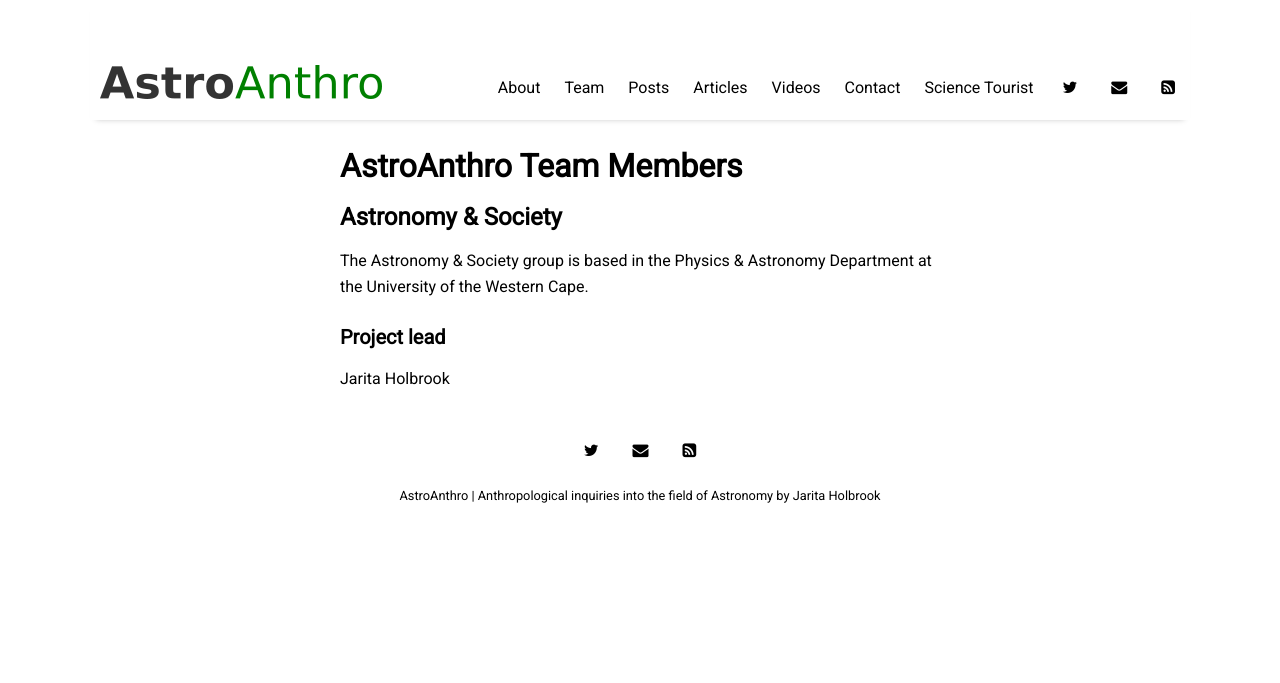
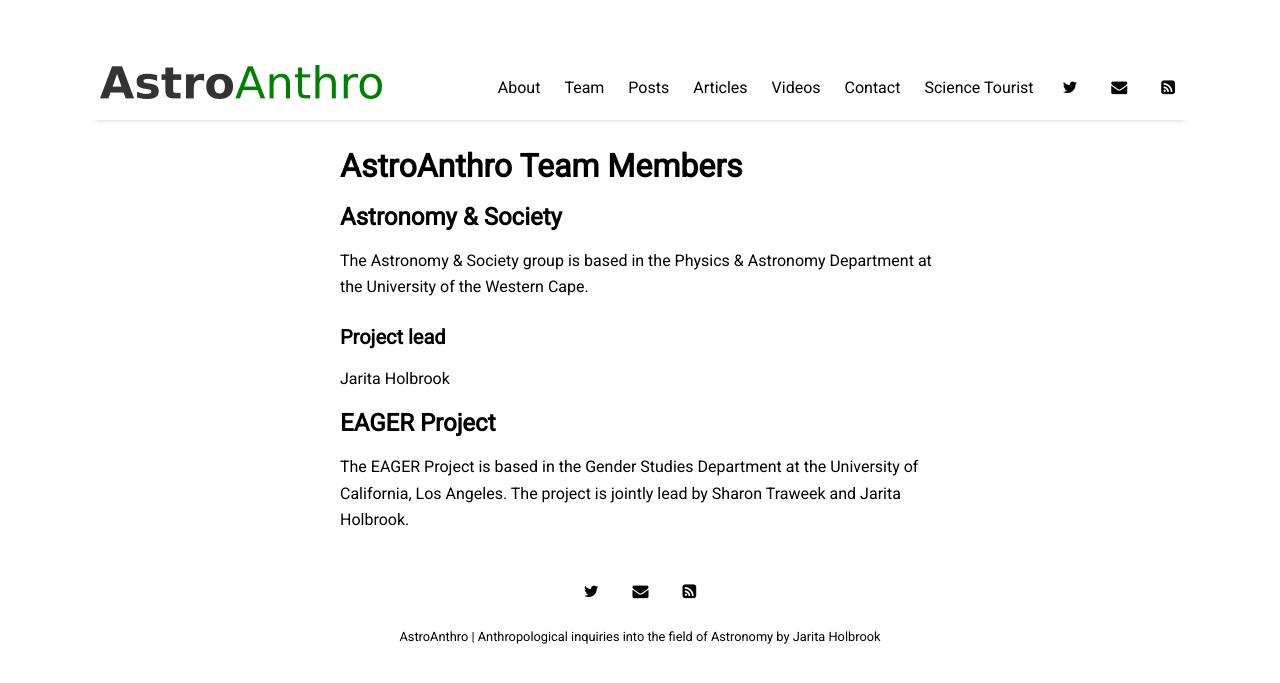
Before and after one commit to romeeld/AstroAnthro, a Jekyll site: the page built from pages/team.md, in a window 1280 px wide. Shown: the top 683 px of the page. Built offline with Jekyll 4.4.1, drawn with Linux system fonts in a browser that asks for light colours; nearby versions of some CDN libraries.

Commit message:
Update team.md

```diff
--- a/pages/team.md
+++ b/pages/team.md
@@ -12,3 +12,7 @@ The Astronomy & Society group is based in the Physics & Astronomy Department at
 ### Project lead
 
 Jarita Holbrook
+
+## EAGER Project
+
+The EAGER Project is based in the Gender Studies Department at the University of California, Los Angeles. The project is jointly lead by Sharon Traweek and Jarita Holbrook.
```
